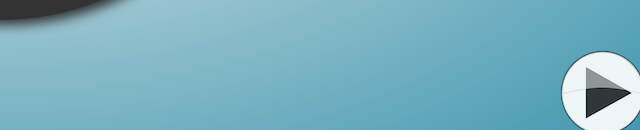
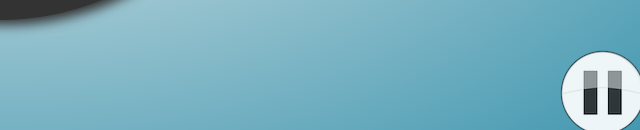
Before and after one commit to rockholla/macosa, a plain HTML site: page docs/index.html in a window 1280 px wide. Both pictures are taken after a click on the element 1240 px from the left and 760 px from the top of the page. Shown: the part 670-800 px from the top of the page, 640-1280 px from the left. Drawn offline with Linux system fonts and the light colour scheme.

Commit message:
update presentation

```diff
--- a/docs/index.html
+++ b/docs/index.html
@@ -15,7 +15,7 @@
 
 </head>
 <body class="impress-not-supported">
-  <div id="play-pause-controls"></div>
+  <div id="play-pause-controls" class="initial"></div>
   <div class="fallback-message">
     <p>Your browser <b>doesn't support the features required</b> by this presentation.</p>
     <p>For the best experience please use the latest <b>Chrome</b>, <b>Safari</b> or <b>Firefox</b> browser.</p>
--- a/docs/main.css
+++ b/docs/main.css
@@ -517,7 +517,7 @@ a:focus {
 #play-pause-controls {
   opacity: 0.9;
   background-image: url(img/controls.png);
-  background-position: 0px 0px;
+  background-position: -183px 0px;
   cursor: pointer;
   background-repeat: no-repeat;
   width: 80px;
@@ -530,3 +530,19 @@ a:focus {
 #play-pause-controls:hover {
   opacity: 1;
 }
+#play-pause-controls.initial {
+  animation: accentuate-play-pause-controls 5s infinite;
+  transform-origin: bottom right;
+}
+
+@keyframes accentuate-play-pause-controls {
+  0% {
+    transform: scale(1);
+  }
+  50% {
+    transform: scale(1.3);
+  }
+  100% {
+    transform: scale(1);
+  }
+}
--- a/docs/main.js
+++ b/docs/main.js
@@ -1,7 +1,36 @@
 var currentAudio;
+var currentStep;
+var presentationStarted = false;
 
-document.getElementById('impress').addEventListener( "impress:stepenter", function() {
-  var currentStep = document.querySelector( ".present" );
+document.addEventListener("DOMContentLoaded", function() {
+
+  var controlsState = 'paused';
+  document.getElementById('play-pause-controls').addEventListener('click', function () {
+    if (controlsState == 'playing') {
+      this.style['background-position'] = '-183px 0px';
+      controlsState = 'paused';
+      if (currentAudio) {
+        currentAudio.pause();
+      }
+    } else {
+      this.style['background-position'] = '0px 0px';
+      controlsState = 'playing';
+      if (!presentationStarted) {
+        startPresentation();
+      } else if (currentAudio) {
+        currentAudio.play();
+      }
+    }
+  });
+
+});
+
+function startPresentation() {
+  presentationStarted = true;
+  document.getElementById('play-pause-controls').removeAttribute('class');
+
+  var onStepEnter = function () {
+    currentStep = document.querySelector( ".present" );
 
     var allAudio = currentStep.querySelectorAll('audio');
     for (var i = 0; i < allAudio.length; i++) {
@@ -21,8 +50,9 @@ document.getElementById('impress').addEventListener( "impress:stepenter", functi
       currentAudio = allAudio[0];
       currentAudio.play();
     }
+  }
 
-});
+  document.getElementById('impress').addEventListener( "impress:stepenter", onStepEnter);
 
   document.getElementById('impress').addEventListener("impress:stepleave", function () {
     if (currentAudio) {
@@ -32,19 +62,5 @@ document.getElementById('impress').addEventListener("impress:stepleave", functio
     }
   });
 
-var controlsState = 'playing';
-document.getElementById('play-pause-controls').addEventListener('click', function () {
-  if (controlsState == 'playing') {
-    this.style['background-position'] = '-183px 0px';
-    controlsState = 'paused';
-    if (currentAudio) {
-      currentAudio.pause();
+  onStepEnter();
 }
-  } else {
-    this.style['background-position'] = '0px 0px';
-    controlsState = 'playing';
-    if (currentAudio) {
-      currentAudio.play();
-    }
-  }
-});
```
Also changed, not shown: 1 other file. Lines whose indentation alone changed are shown as unchanged.
